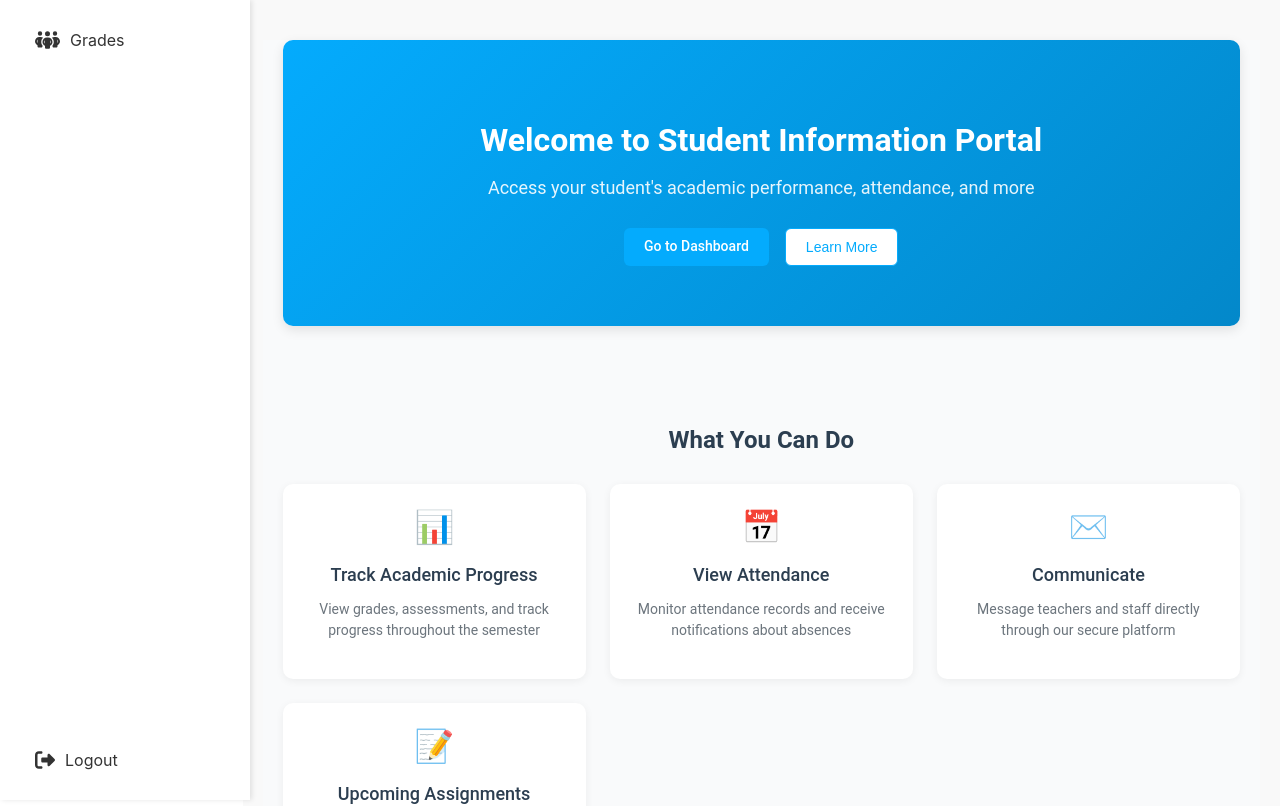
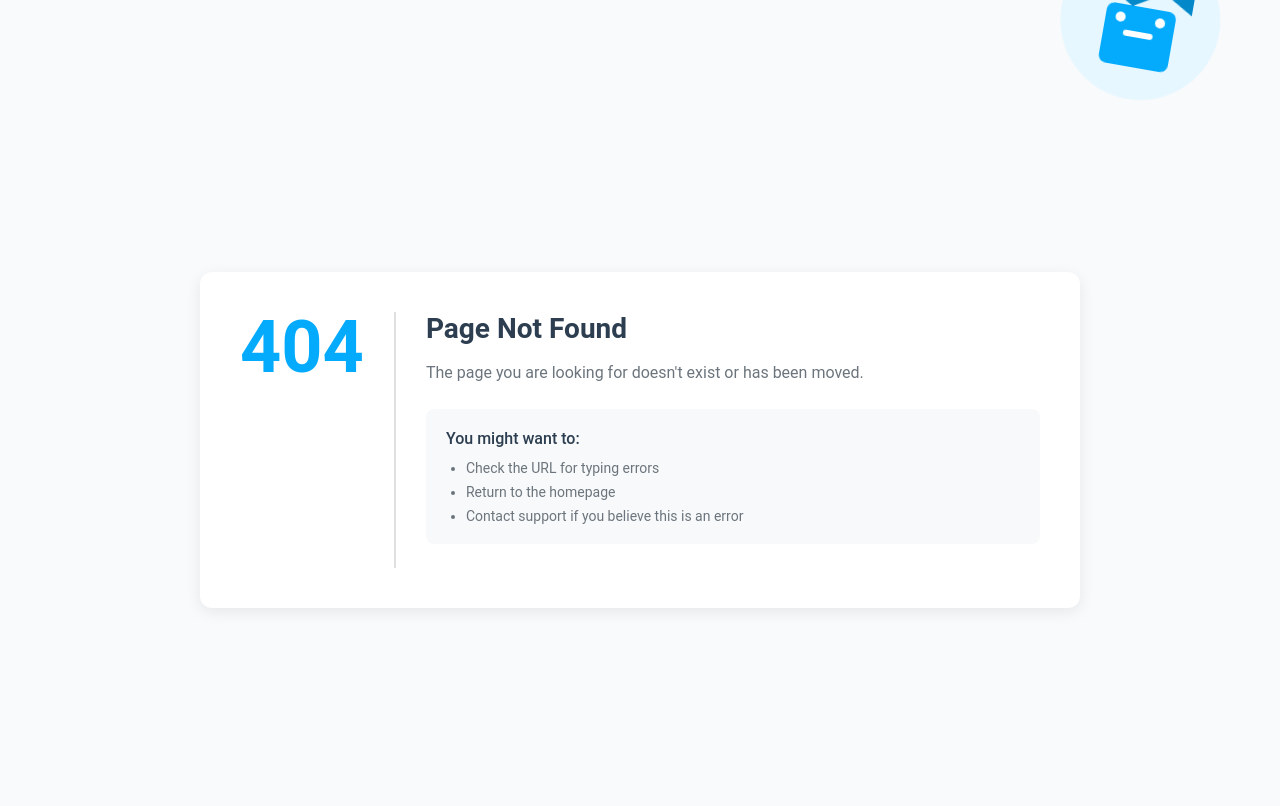
Before and after one commit to emirkugic/sis-alamel, a React (Create React App) app: page / in a window 1280 px wide. Shown: the top 806 px of the page. Built offline with nearby package versions, Linux system fonts and the light colour scheme; sample sign-in values are in the browser's storage.

Commit message:
Deployment v1

```diff
--- a/src/App.js
+++ b/src/App.js
@@ -47,7 +47,7 @@
 							</RequireAuth>
 						}
 					>
-						<Route path="/" element={<Homepage />} />
+						{/* <Route path="/" element={<Homepage />} /> */}
 						<Route path="/student/:id" element={<InformationPage />} />
 						<Route path="/attendance/:id" element={<AttendancePage />} />
 					</Route>
--- a/src/pages/NotFound/NotFound.js
+++ b/src/pages/NotFound/NotFound.js
@@ -21,11 +21,11 @@
 						</ul>
 					</div>
 
-					<div className="action-buttons">
+					{/* <div className="action-buttons">
 						<Link to="/" className="primary-button">
 							Go to Homepage
 						</Link>
-					</div>
+					</div> */}
 				</div>
 			</div>
 
```
